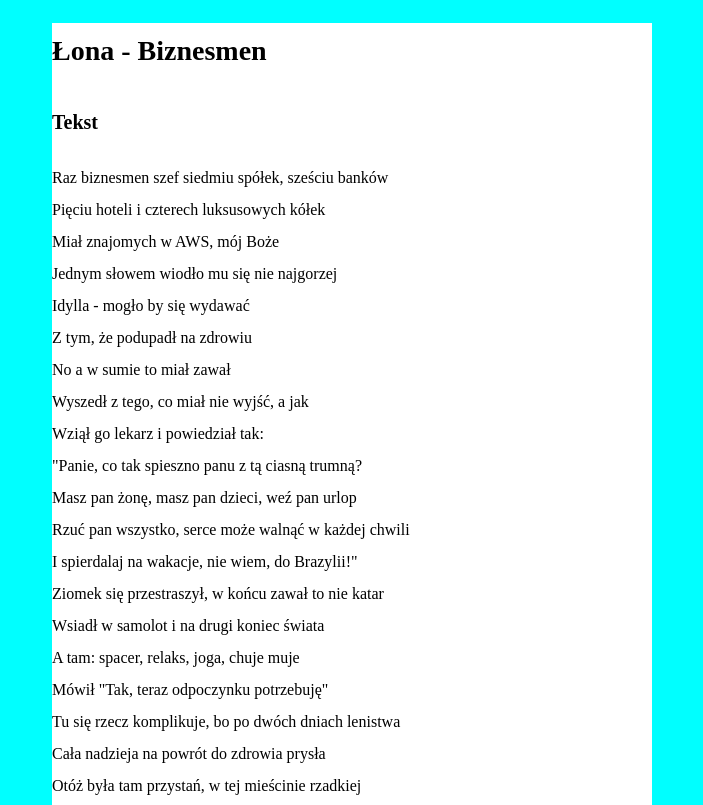
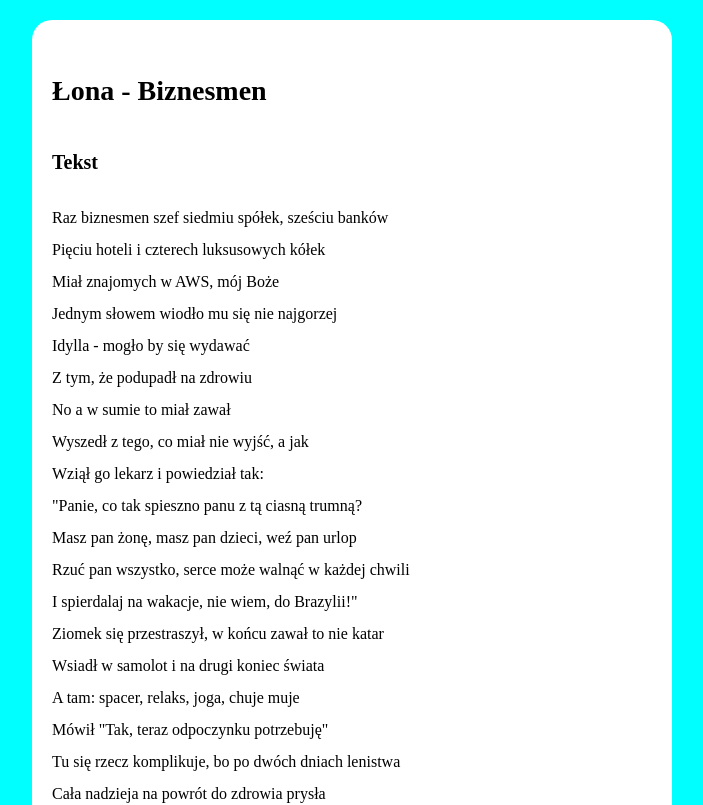
Before and after one commit to Aerdfb/nauka-gita, a plain HTML site: page index.html in a window 1280 px wide. Shown: the top 805 px of the page, without its empty margins (288-991 px from the left). Drawn offline with Linux system fonts and the light colour scheme.

Commit message:
add padding and margin

```diff
--- a/css/style.css
+++ b/css/style.css
@@ -8,8 +8,11 @@ body {
 .container {
     max-width: 600px;
     align-items: center;
-    margin: 0 auto;
+    margin: 20px auto;
     background-color: #fff;
+    padding: 20px;
+    border-radius: 20px;
+
 }
 
 h1 {
```
